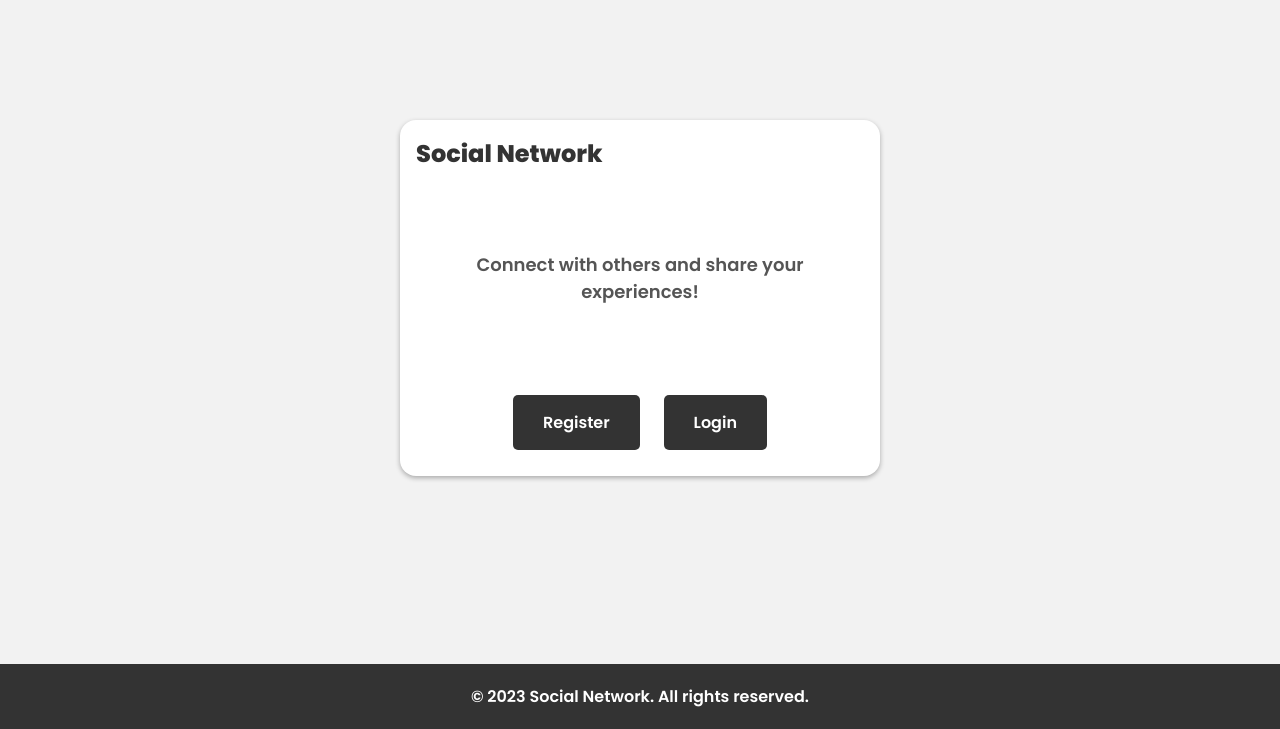
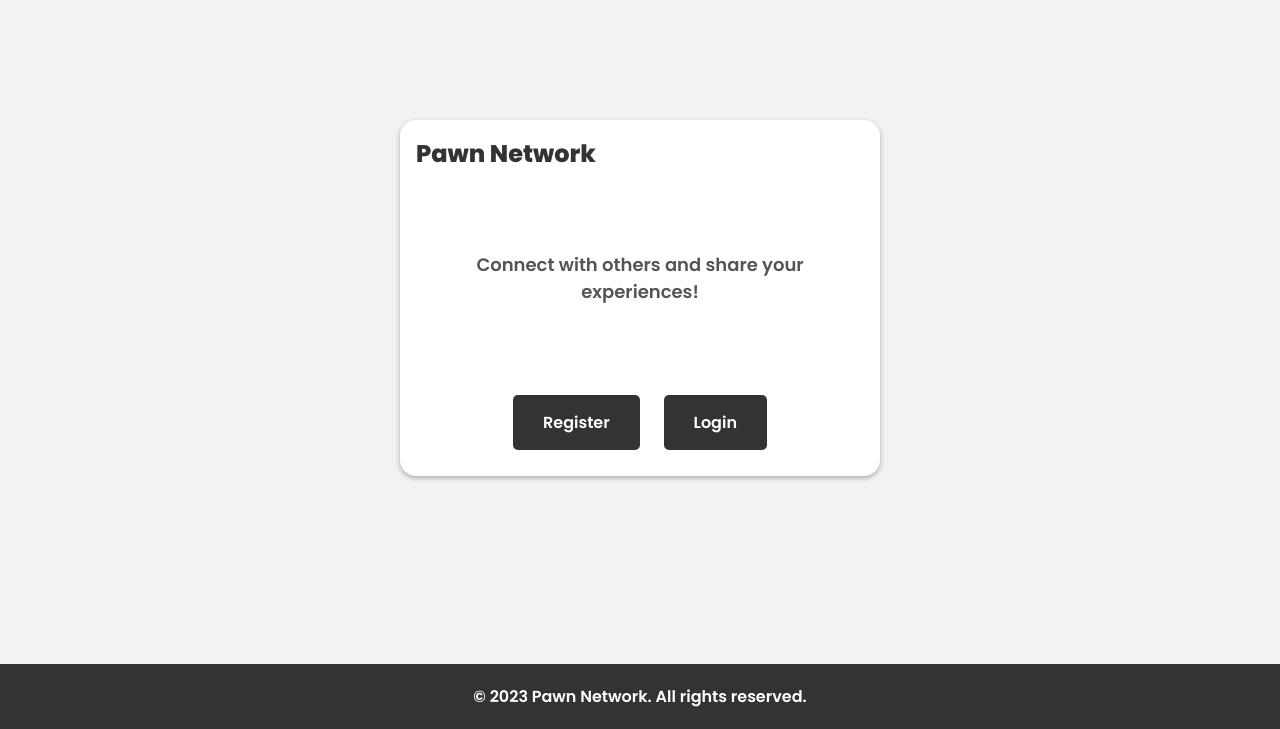
Before and after one commit to Louzindev/pawn-network, a Flask app: page / in a window 1280 px wide. Shown: the part 71-800 px from the top of the page. Run offline with Flask 3, Linux system fonts and the light colour scheme.

Commit message:
name fixes

```diff
--- a/app/templates/index.html
+++ b/app/templates/index.html
@@ -3,7 +3,7 @@
 <head>
     <meta charset="UTF-8">
     <meta name="viewport" content="width=device-width, initial-scale=1.0">
-    <title>Social Network</title>
+    <title>Pawn Network</title>
     <link rel="stylesheet" type="text/css" href="{{ url_for('static', filename='css/style.css') }}">
     <link rel="stylesheet" href="https://fonts.googleapis.com/css2?family=Material+Symbols+Outlined:opsz,wght,FILL,GRAD@48,400,0,0" />
 </head>
@@ -18,7 +18,7 @@
     </header>
     <main>
         <div class="container-main">
-            <h1>Social Network</h1>
+            <h1>Pawn Network</h1>
             <div class="container">
                 <p>Connect with others and share your experiences!</p>
                 <div class="button-indexpage">
@@ -30,7 +30,7 @@
     </main>
     <footer>
         <div class="footer">
-            <p>&copy; 2023 Social Network. All rights reserved.</p>
+            <p>&copy; 2023 Pawn Network. All rights reserved.</p>
         </div>
     </footer>
 
--- a/app/templates/login.html
+++ b/app/templates/login.html
@@ -41,7 +41,7 @@
                     </div>
                 </form>
                 <div class="redirectpage-login">
-                    <p>new to Social Network? <a href="{{ url_for('register') }}">create your account here</a>.</p>
+                    <p>new to Pawn Network? <a href="{{ url_for('register') }}">create your account here</a>.</p>
                     <p>forgot your password? <a href="">click here</a>.</p>
                 </div>
             </div>
@@ -50,7 +50,7 @@
 
     <footer>
         <div class="footer">
-            <p>&copy; 2023 Social Network. All rights reserved.</p>
+            <p>&copy; 2023 Pawn Network. All rights reserved.</p>
         </div>
     </footer>
 </body>
--- a/app/templates/register.html
+++ b/app/templates/register.html
@@ -50,7 +50,7 @@
     </main>
     <footer>
         <div class="footer">
-            <p>&copy; 2023 Social Network. All rights reserved.</p>
+            <p>&copy; 2023 Pawn Network. All rights reserved.</p>
         </div>
     </footer>
 </body>
```
